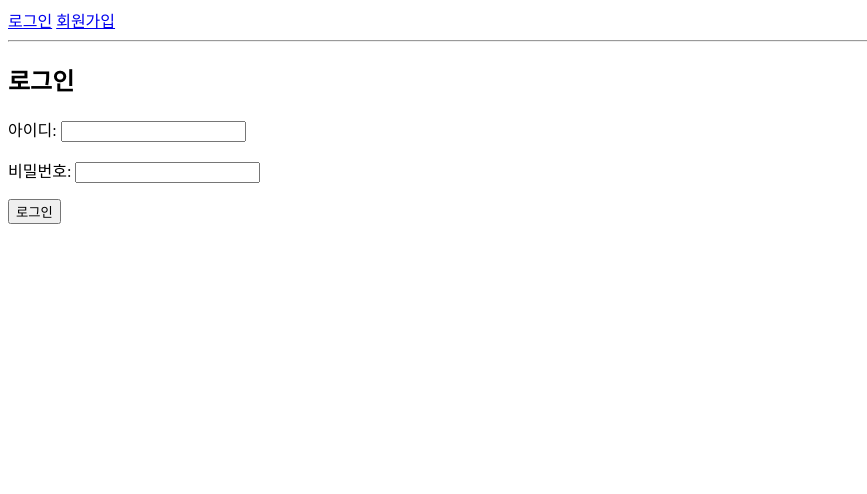
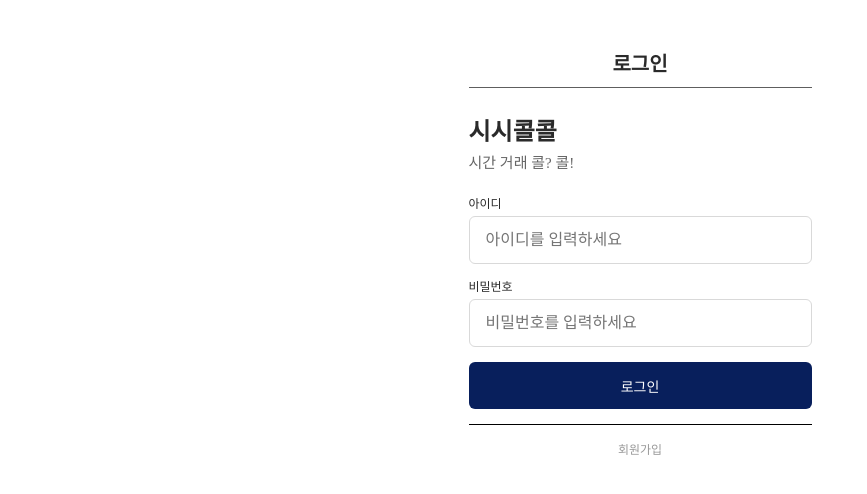
Before and after one commit to LikeLion-at-DGU/2025-simba-5-Tickitaka, a Django app: page /accounts/login/ in a window 1280 px wide. Shown: the top 494 px of the page, without its empty margins (0-867 px from the left). Run offline with Django 5.2, Linux system fonts and the light colour scheme; parts of the project's set-up code (start-up, migrations or seed data) failed here and were passed over.

Commit message:
Feat: 로그인 및 회원가입 페이지 HTML/CSS 구현 -test-로 시작하는 html 제목에서 test 제거 -js는 연결만 했음

```diff
--- /dev/null
+++ b/accounts/templates/accounts/login.html
@@ -0,0 +1,45 @@
+{% extends 'test-base.html' %} {% load static %}  {% block content %}
+
+<link rel="stylesheet" href="{% static 'css/login.css' %}"/>
+
+
+<div class="pageFrameLogin_sw">
+    <div class="headerFrameLogin_sw">
+        <div class="titleLogin_sw">로그인</div>
+        <div class="divideTopLineLogin_sw"></div>
+    </div>
+
+    <div class="contentFrameLogin_sw">
+        <div class="logoFrameLogin_sw">
+            <div class="logoLogin_sw">시시콜콜</div>
+            <div class="logoDescriptionLogin_sw">시간 거래 콜? 콜!</div>
+        </div>
+        <div class="idPwButtonSignupFrameLogin_sw">
+            <form action="" method="get" class="idPwButtonFrameLogin_sw">
+                {% csrf_token %}
+                <div class="idPwFrameLogin_sw">
+                    <div class="titleIdPwInputFrameLogin_sw">
+                        <label class="idPwTitleLogin_sw">아이디</label>
+                        <input class="idFrameLogin_sw" id="idFrameLogin_sw" type= "text" name="user_id_login_sw" placeholder="아이디를 입력하세요" >
+                    </div>
+                    <div class="titleIdPwInputFrameLogin_sw">
+                        <label class="idPwTitleLogin_sw">비밀번호</label>
+                        <input class="pwFrameLogin_sw" id="pwFrameLogin_sw" type="password" name="user_pw_login_sw"placeholder="비밀번호를 입력하세요">
+                    </div>
+                </div>
+                <button class="buttonLogin_sw" id="buttonLogin_sw" type="submit">로그인</button>
+            </form>
+
+            <div class="signupFrameLogin_sw">
+                <div class="divideBottomLineLogin_sw"></div>
+                <button class="signupButtonLogin_sw" id="signupButtonLogin_sw">회원가입</button>
+            </div>
+        </div>
+    </div>
+</div>
+{% endblock %}
+{% block scripts %}
+<!-- js 파일 -->
+<script src="{% static '/js/login.js' %}"></script>
+
+{% endblock %}
--- a/accounts/templates/accounts/test-login.html
+++ /dev/null
@@ -1,18 +0,0 @@
-{% extends 'test-base.html' %}
-{% load static %}
-
-{% block content %}
-<h2>로그인</h2>
-<form action="{% url 'accounts:login' %}" method="POST">
-    {% csrf_token %}
-
-    <p>아이디: <input type="text" name="username"></p>
-    <p>비밀번호: <input type="password" name="password"></p>
-
-    <input type="submit" value="로그인">
-</form>
-
-{% if error %}
-<p style="color: red;">{{ error }}</p>
-{% endif %}
-{% endblock %}
--- a/accounts/views.py
+++ b/accounts/views.py
@@ -11,11 +11,11 @@ def signup(request):
 
             # university가 '대학교'로 끝나는지 검사
             if not request.POST['university'].endswith('대학교'):
-                return render(request, 'accounts/test-signup.html', {'error': '학교명은 "00대학교"로 입력해주세요.'})
+                return render(request, 'accounts/signup.html', {'error': '학교명은 "00대학교"로 입력해주세요.'})
 
             # 전화번호가 숫자 11자리인지 검사
             if not request.POST['phone_number'].isdigit() or len(request.POST['phone_number']) != 11:
-                return render(request, 'accounts/test-signup.html', {'error': '전화번호는 하이픈 없이 입력해주세요.'})
+                return render(request, 'accounts/signup.html', {'error': '전화번호는 하이픈 없이 입력해주세요.'})
 
             user = User.objects.create_user(
                 username=request.POST['username'],
@@ -29,9 +29,9 @@ def signup(request):
             return redirect('main:mainpage')  # 로그인 후 이동할 페이지
 
         else:
-            return render(request, 'accounts/test-signup.html', {'error': '비밀번호가 일치하지 않습니다.'})
+            return render(request, 'accounts/signup.html', {'error': '비밀번호가 일치하지 않습니다.'})
 
-    return render(request, 'accounts/test-signup.html')
+    return render(request, 'accounts/signup.html')
 
 
 
@@ -46,9 +46,9 @@ def login_view(request):
             auth.login(request, user)
             return redirect('main:mainpage')  # 로그인 성공 시 이동
         else:
-            return render(request, 'accounts/test-login.html', {'error': '아이디 또는 비밀번호가 틀렸습니다.'})
+            return render(request, 'accounts/login.html', {'error': '아이디 또는 비밀번호가 틀렸습니다.'})
 
-    return render(request, 'accounts/test-login.html')
+    return render(request, 'accounts/login.html')
 
 
 def logout_view(request):
--- a/main/templates/test-base.html
+++ b/main/templates/test-base.html
@@ -1,25 +1,22 @@
+{% load static %}
 <!DOCTYPE html>
 <html lang="ko">
+<head>
+  <meta charset="UTF-8" />
+  <meta name="viewport" content="width=device-width, initial-scale=1.0" />
+  <title>시시콜콜</title>
 
-<head>
-    <meta charset="UTF-8">
-    <title>Tickit</title>
+  <!-- 기본 스타일 -->
+
+  {% block extra_head %}{% endblock %}
 </head>
+<body>
+  <!-- 티킷 공통 상단바 -->
 
-<body>
-    <nav>
-        {% if user.is_authenticated %}
-        <p>{{ user.username }}님 환영합니다!</p>
-        <a href="{% url 'accounts:logout' %}">로그아웃</a>
-        {% else %}
-        <a href="{% url 'accounts:login' %}">로그인</a>
-        <a href="{% url 'accounts:signup' %}">회원가입</a>
-        {% endif %}
-    </nav>
-    <hr>
 
-    {% block content %}
-    {% endblock %}
+  <!-- 각 페이지 내용 -->
+  {% block content %}{% endblock %}
+
+  {% block scripts %}{% endblock %}
 </body>
-
 </html>
--- a/project/settings.py
+++ b/project/settings.py
@@ -122,7 +122,7 @@ USE_TZ = False
 
 STATIC_URL = '/static/'
 STATICFILES_DIRS = [
-    os.path.join(BASE_DIR, 'static'),
+    os.path.join(BASE_DIR, 'project/static'),
 ]
 
 # Default primary key field type
--- /dev/null
+++ b/project/static/css/login.css
@@ -0,0 +1,230 @@
+/* login.css */
+/*login.css*/
+.pageFrameLogin_sw{
+
+    width: 343px;
+    height: 405px;
+    padding-top: 40px;
+
+    display: flex;
+    margin:0 auto;
+    flex-direction: column;
+    align-items: flex-start;
+
+
+    justify-content: space-between;
+    /*로그인~구분선,
+    Tickit~로그인*/
+
+}
+
+/*로그인~선 감싸는 프레임
+Frame 1321317292*/
+.headerFrameLogin_sw{
+
+    width: 343px;
+    height: 40px;
+
+    display: flex;
+    flex-direction: column;
+    align-items: center;
+    justify-content: space-between;
+}
+.titleLogin_sw{
+
+    display: flex;
+    justify-content: center;
+
+    color:  #2A2A2A;
+    font-family: "Pretendard Variable";
+    font-size: 20px;
+    font-style: normal;
+    font-weight: 700;
+    line-height: normal;
+}
+.divideTopLineLogin_sw{
+
+    width: 343px;
+    height: 1px;
+
+    background: #5E5E5E;
+}
+
+/*Tickit~끝까지 감싸는 프레임
+콘텐츠*/
+.contentFrameLogin_sw{
+
+    width:343px;
+    height: 341px;
+
+    display: flex;
+    flex-direction: column;
+    justify-content: space-between;
+}
+/*1. tickit~당신의 시간을 거래하세요*/
+.logoFrameLogin_sw{
+
+    width: 161px;
+    height: 60px;
+
+    display: flex;
+
+    flex-direction: column;
+    justify-content: space-between;
+    align-items: start;
+}
+.logoLogin_sw{
+
+    height: 33px;
+    color: #2A2A2A;
+    text-align: center;
+font-family: CookieRunOTF;
+font-size: 24px;
+font-style: normal;
+font-weight: 900;
+line-height: normal;
+}
+.logoDescriptionLogin_sw{
+text-align:start;
+color: #666;
+font-family: "Pretendard Variable";
+
+/*이거 폰트 16으로 하면 프레임 안에 안 들어감*/
+font-size: 15px;
+
+font-style: normal;
+font-weight: 500;
+line-height: normal;
+}
+
+/*2. 아이디 입력~회원가입
+Frame 1321317291*/
+.idPwButtonSignupFrameLogin_sw{
+
+    width: 343px;
+    height: 257px;
+    display: flex;
+    flex-direction: column;
+    align-items: flex-start;
+    gap: 15px;
+    align-self: stretch;
+}
+
+/*아이디입력창~로그인버튼까지
+Frame 1321317289*/
+.idPwButtonFrameLogin_sw{
+
+    width: 343px;
+    height: 213px;
+
+    display: flex;
+    flex-direction: column;
+    align-items: flex-start;
+    gap: 15px;
+}
+/*로그인부터
+Frame 1321317288*/
+.idPwFrameLogin_sw{
+    width: 343px;
+    height: 151px;
+    gap:15px;
+    display: flex;
+    flex-direction: column;
+
+}
+.titleIdPwInputFrameLogin_sw{
+
+    width: 343px;
+    height: 68px;
+
+    display: flex;
+    flex-direction: column;
+    gap: 6px;
+}
+.idPwTitleLogin_sw{
+    width: 343px;
+    height: 14px;
+    display: flex;
+    align-items: center;
+    color:#2A2A2A;
+    font-family: "Pretendard Variable";
+    font-size: 12px;
+    font-style: normal;
+    font-weight: 500;
+    line-height: normal;
+}
+.idFrameLogin_sw{
+  all:unset;
+    box-sizing: border-box;
+    width: 343px;
+    height: 48px;
+    padding: 12px 16px;
+    align-items: start;
+    display: flex;
+    border-radius: 6px;
+    border: 1px solid #D9D9D9;
+    background: #FFF;
+}
+.pwFrameLogin_sw{
+    all:unset;
+    box-sizing: border-box;
+    width: 343px;
+    height: 48px;
+    padding: 12px 16px;
+    align-items: start;
+    display: flex;
+    border-radius: 6px;
+    border: 1px solid #D9D9D9;
+    background: #FFF;
+}
+.buttonLogin_sw{
+    all: unset;
+    cursor: pointer;
+    width: 343px;
+    height: 48px;
+    border-radius: 6px;
+
+    background: #081F5C;
+    display: flex;
+    justify-content: center;
+    align-items: center;
+    align-self: center;
+    color: #FFF;
+    text-align: center;
+    font-family: "Pretendard Variable";
+    font-size: 14px;
+    font-style: normal;
+    font-weight: 500;
+    line-height: normal;
+
+}
+
+
+/*Frame 1321317294*/
+.signupFrameLogin_sw{
+    width: 343px;
+    gap:15px;
+    display: flex;
+    flex-direction: column;
+}
+
+
+.divideBottomLineLogin_sw{
+    width: 343px;
+    height: 1px;
+    background: #000;
+}
+.signupButtonLogin_sw{
+    all: unset;
+    cursor: pointer;
+    width: 343px;
+    display: flex;
+    justify-content: center;
+    align-items: center;
+    font-family: "Pretendard Variable";
+    font-size: 12px;
+    font-style: normal;
+    font-weight: 500;
+    line-height: normal;
+    color: #999;
+}
```
Also changed, not shown: accounts/templates/accounts/signup.html (added, +46 -0 lines), accounts/templates/accounts/test-signup.html (deleted, +0 -64 lines), posts/models.py (+20 -19 lines), project/static/css/signup.css (added, +116 -0 lines), project/static/js/login.js (added), project/static/js/signup.js (added).
